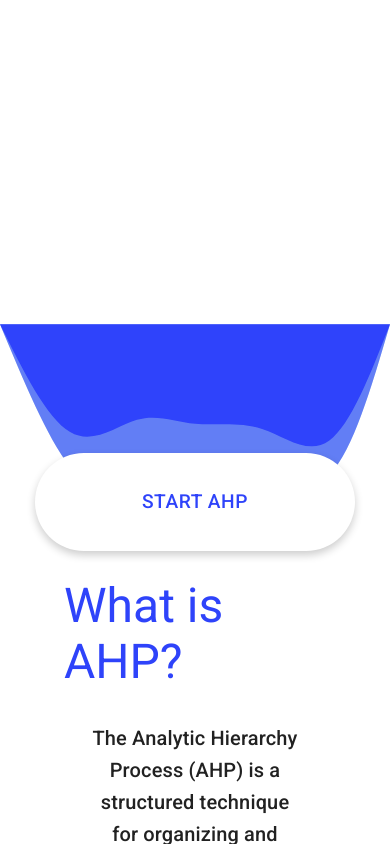
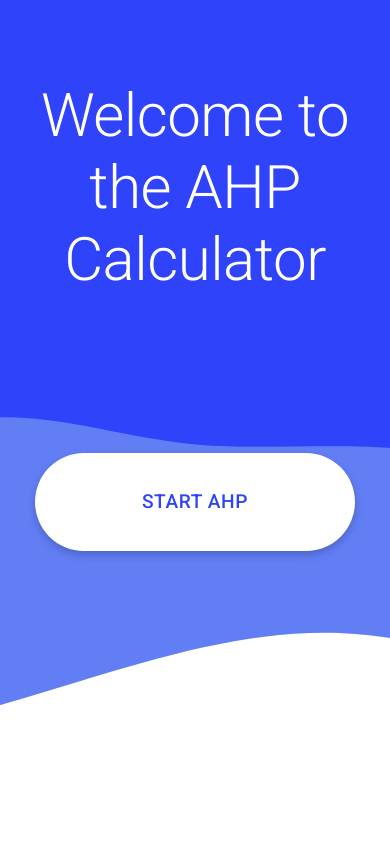
Before and after one commit to nini-btw/hap, a React (Vite) app: page / in a window 390 px wide. Built offline with nearby package versions, Linux system fonts and the light colour scheme.

Commit message:
fix the responsivity for the landing page

```diff
--- a/src/components/Steps/WhatIsAhp.jsx
+++ b/src/components/Steps/WhatIsAhp.jsx
@@ -5,7 +5,7 @@ function WhatIsAhp() {
     <Box
       sx={{
         position: "relative",
-        height: "100vh",
+        minHeight: "100vh",
         display: "flex",
         justifyContent: "center",
         alignItems: "center",
--- a/src/style/svg.sass
+++ b/src/style/svg.sass
@@ -4,8 +4,25 @@ svg#svg
     position: absolute
     z-index: -1
     top: 0rem
+    @media (max-width: 1280px)
+        width: auto
+
+
+
+
+
+
 #h-hap
     color: #fff
     position: absolute
     top: 5rem
     z-index: 2
+
+/* Laptops and Desktops */
+@media (min-width: 960px) and (max-width: 1280px)
+
+/* Larger Desktops */
+@media (min-width: 1280px) and (max-width: 1920px)
+
+/* Extra Large Screens (e.g., TVs, ultra-wide monitors) */
+@media (min-width: 1920px)
```
